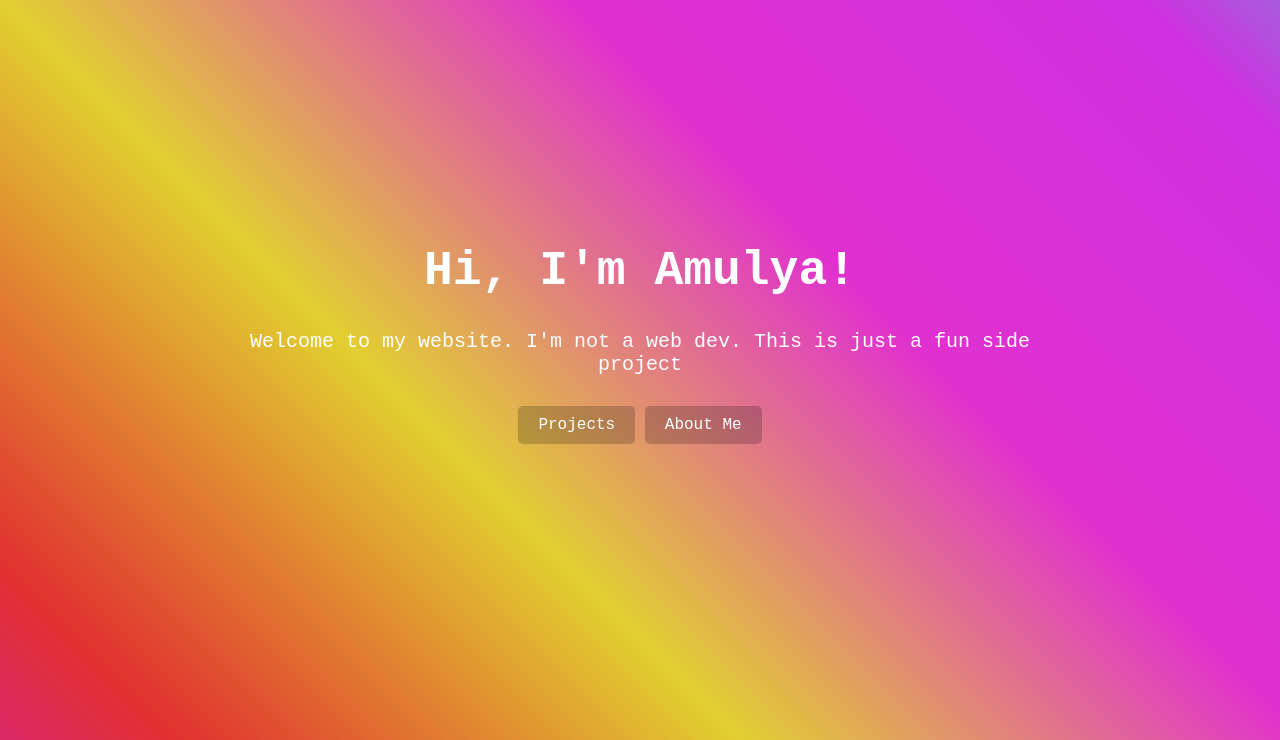
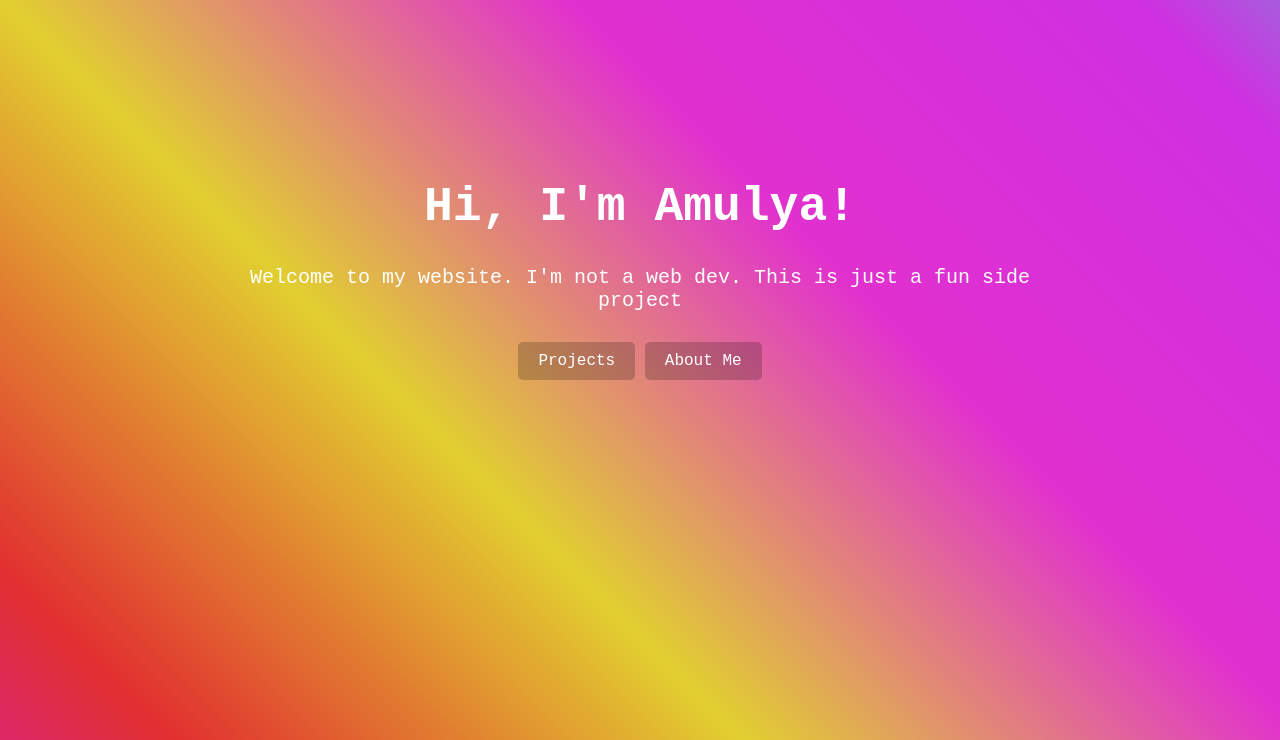
Before and after one commit to amuhak/amuhak.github.io, a website built with webpack: page src/index.html in a window 1280 px wide. Shown: the top 740 px of the page. Built offline with nearby package versions, Linux system fonts and the light colour scheme; grey boxes are pictures that could not be loaded.

Commit message:
'update'

```diff
--- a/src/index.css
+++ b/src/index.css
@@ -46,7 +46,7 @@ body {
 
 .content {
     padding-top: 10%;
-    padding-bottom: 10%;
+    padding-bottom: 20%;
     z-index: 1;
     margin-top: -12%;
     text-align: center;
```
Also changed, not shown: dist/index.css.
